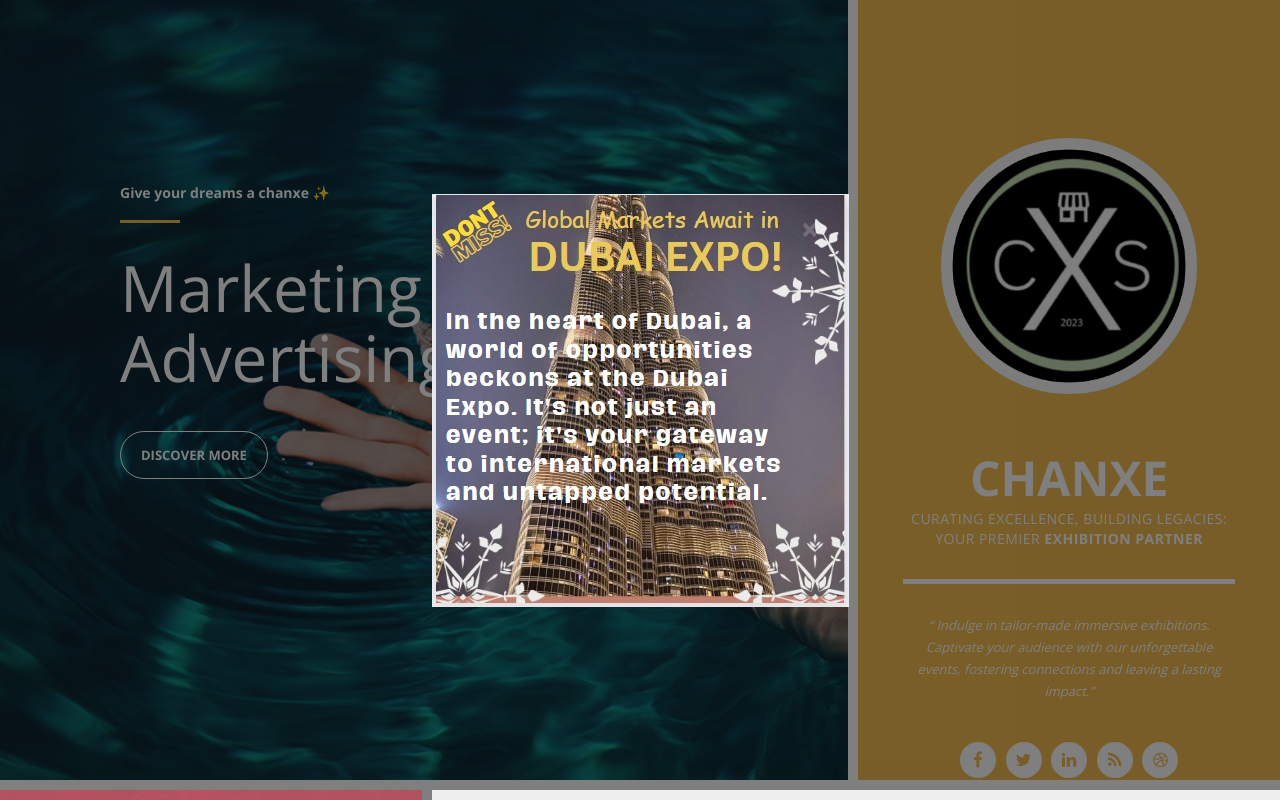
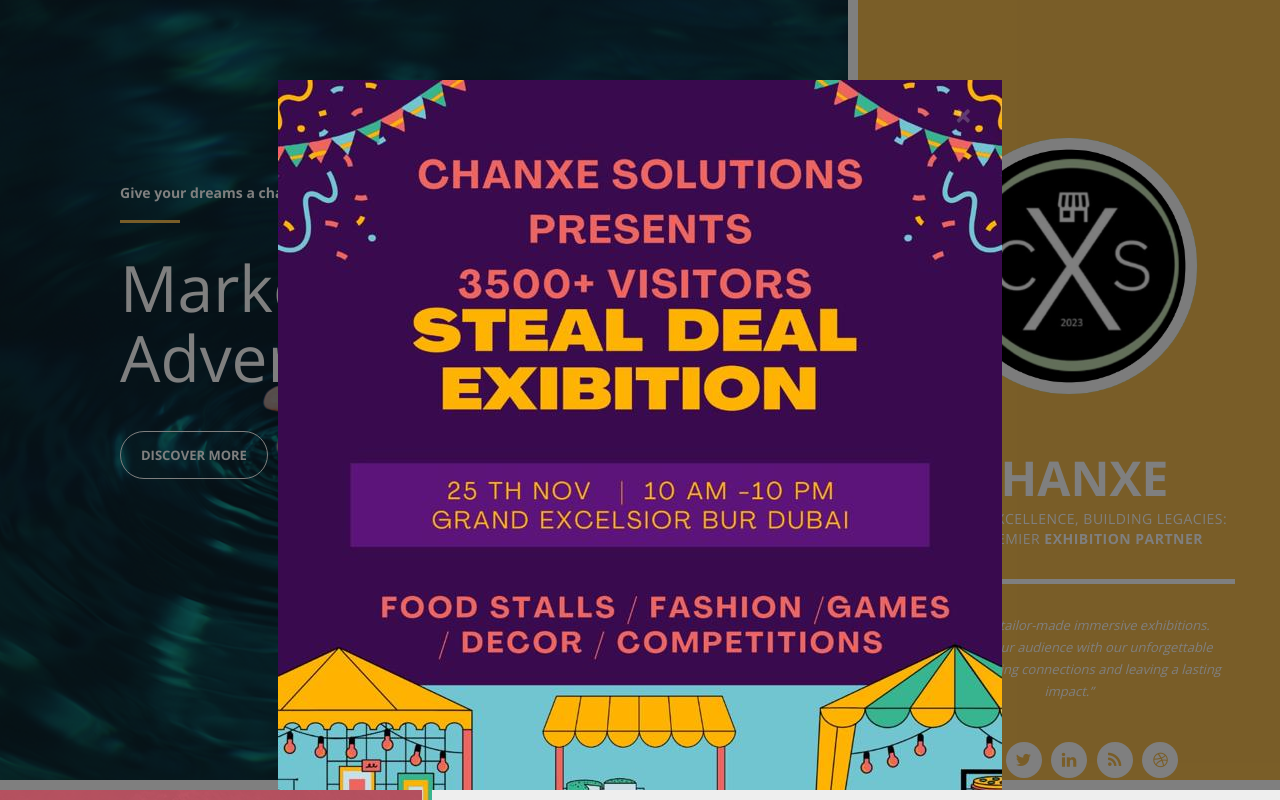
Before and after one commit to tanishk0297/chanxe, a plain HTML site: page index.html in a window 1280 px wide. Shown: the top 800 px of the page. Drawn offline with nearby package versions, Linux system fonts and the light colour scheme.

Commit message:
event_nov

```diff
--- a/index.html
+++ b/index.html
@@ -105,7 +105,7 @@
     <div id="overlay" class="overlay">
         <div class="overlay-content">
           <span class="close" onclick="closeOverlay()">&times;</span>
-          <img src="img\event1.jpg" alt="Poster" style="width:100%">
+          <img src="img\event_nov.jpg" alt="Poster" style="width:100%">
         </div>
       </div>
 
```
Also changed, not shown: img/event_nov.jpg (added).
